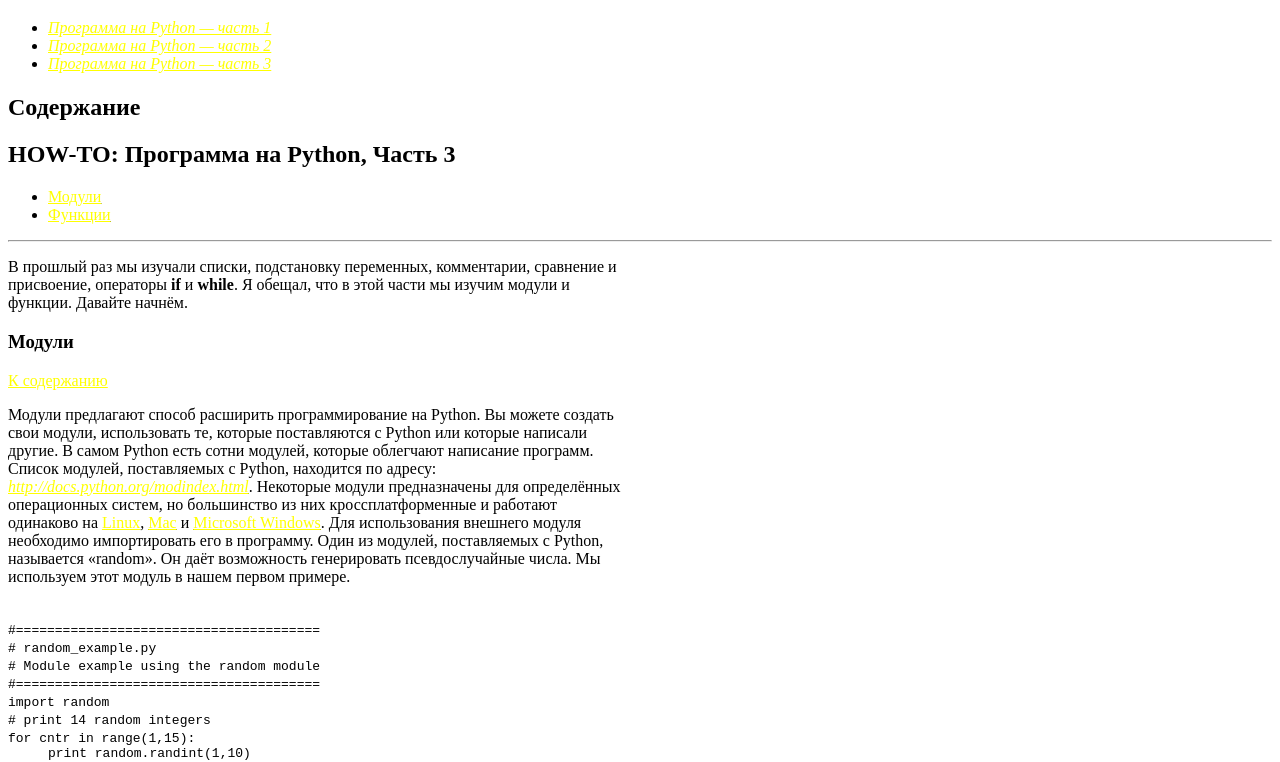
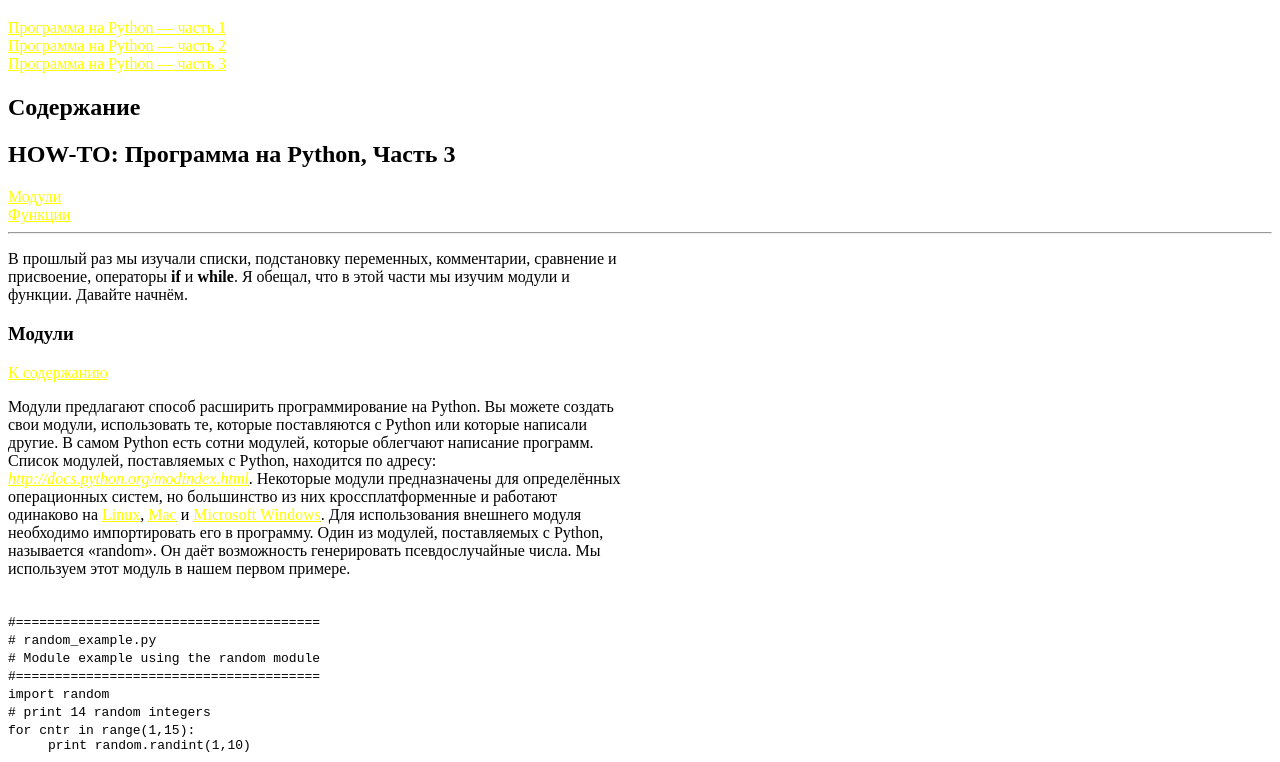
Before and after one commit to VadikRanger/VadimShutov, a plain HTML site: page home/1_HTML/base/03. HTML. Ссылки/homework references 3.html in a window 1280 px wide. Shown: the part 61-823 px from the top of the page. Drawn offline with Linux system fonts and the light colour scheme.

Commit message:
remodeled

```diff
--- a/home/1_HTML/base/03. HTML. Ссылки/homework references 3.html
+++ b/home/1_HTML/base/03. HTML. Ссылки/homework references 3.html
@@ -9,11 +9,11 @@
 
     <h1>HOW-TO: Программа на Python, Часть 3</h1>
 
-    <ul>
-    <li><i><a href="homework references 1.html" style="color: yellow;">Программа на Python — часть 1</a></i></li>
-    <li><i><a href="homework references 2.html" style="color: yellow;">Программа на Python — часть 2</a></i></li>
-    <li><i><a href="homework references 3.html" style="color: yellow;">Программа на Python — часть 3</a></i></li>
-</ul>
+
+      <a href="homework references 1.html" style="color: yellow;">Программа на Python — часть 1</a> <br>
+      <a href="homework references 2.html" style="color: yellow;">Программа на Python — часть 2</a> <br>
+      <a href="homework references 3.html" style="color: yellow;">Программа на Python — часть 3</a>
+
 
      <h1 id="up"></h1>
      <h2>Содержание</h2>
@@ -22,11 +22,11 @@
 
      <h2>HOW-TO: Программа на Python, Часть 3</h2>
 
-     <ul>
-        <li><u><a href="#bottom" style="color: yellow;">Модули</a></u></li>
-        <li><u><a href="#bottom2" style="color: yellow;">Функции</a></u></li>
 
-    </ul>
+      <a href="#bottom" style="color: yellow;">Модули</a> <br>
+      <a href="#bottom2" style="color: yellow;">Функции</a>
+
+
 
 
     <hr>
```
Also changed, not shown: home/1_HTML/base/03. HTML. Ссылки/homework references 1.html (+8 -11 lines), home/1_HTML/base/03. HTML. Ссылки/homework references 2.html (+8 -11 lines).
